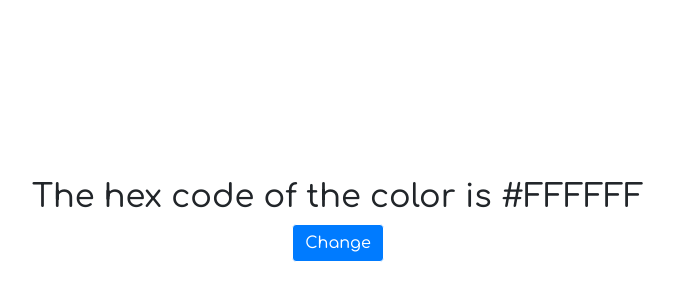
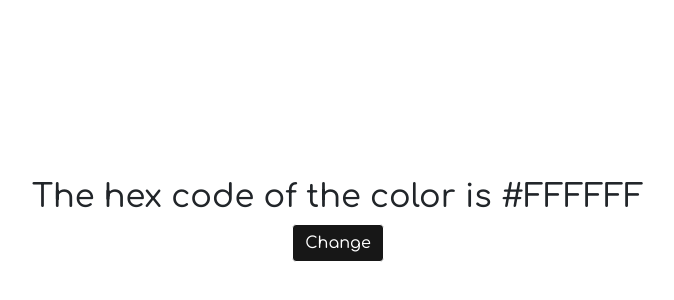
Before and after one commit to Aiyuuu033119/Hex-Color-Generator, a plain HTML site: page index.html in a window 1280 px wide. Shown: the part 180-480 px from the top of the page, without its empty margins (302-976 px from the left). Drawn offline with nearby package versions, Linux system fonts and the light colour scheme.

Commit message:
third commit

```diff
--- a/style.css
+++ b/style.css
@@ -25,6 +25,17 @@ body{
 
 .hex-colors button,
 .hex-colors button:focus{
+  background-color: #171717;
+  border: 1px solid white;
+  outline-width: 0px;
+  outline-color: unset;
+  box-shadow: unset;
+  transition: all 300ms ease-in;
+}
+
+.hex-colors button:hover{
+  transform: scale(1.2);
+  background-color: #171717;
   border: 1px solid white;
   outline-width: 0px;
   outline-color: unset;
```
